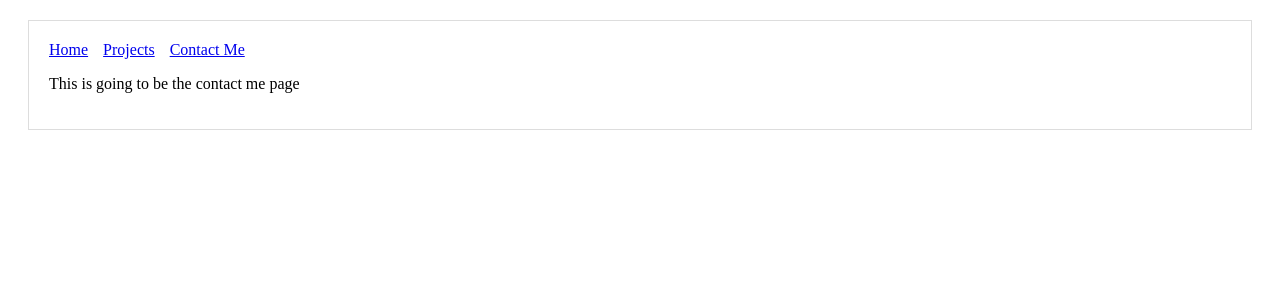
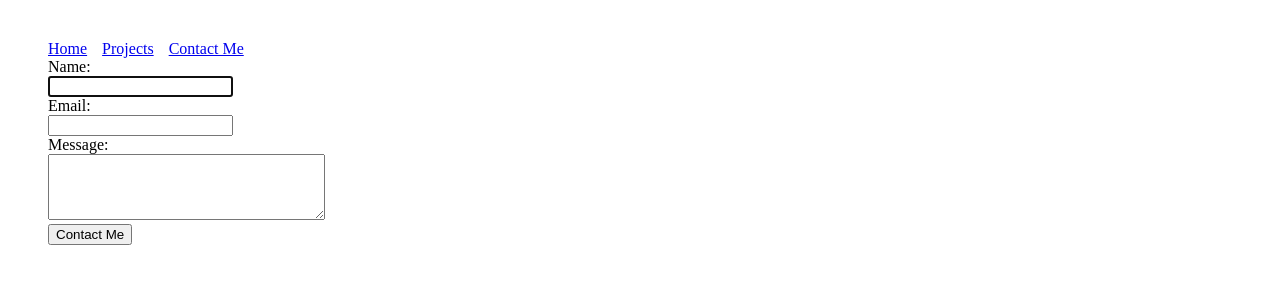
Before and after one commit to heathblandford/pw2.0, a Next.js app: page /contact in a window 1280 px wide. Shown: the top 300 px of the page. Built offline with nearby package versions, Linux system fonts and the light colour scheme.

Commit message:
add a picture, build contact form html

```diff
--- a/components/Layout.js
+++ b/components/Layout.js
@@ -1,13 +1,13 @@
-import Header from './Header';
+import Header from "./Header";
 
 const layoutStyle = {
     margin: 20,
-    padding: 20,
-    border: '1px solid #DDD'
+    padding: 20
 };
 
 const Layout = props => (
     <div style={layoutStyle}>
+
         <Header />
         {props.children}
     </div>
--- a/pages/contact.js
+++ b/pages/contact.js
@@ -1,9 +1,30 @@
-import Layout from '../components/Layout';
+import Layout from "../components/Layout";
+import Head from "next/head";
 
 export default function docs() {
-    return(
+    return (
         <Layout>
-            <p>This is going to be the contact me page</p>
+            <Head>
+                <title>
+                    Contact me... or don't I don't care
+                </title>
+                <meta
+                    name="viewport"
+                    content="initial-scale=1.0, width=device-width"
+                />
+            </Head>
+            <form>
+                Name:<br/>
+                <input type="text" name="firstname" autoFocus /><br/>
+
+                Email:<br/>
+                <input type="email" name="email" /><br/>
+
+                Message:<br/>
+                <textarea rows="4" cols="32"/>
+                <br />
+                <button type="submit">Contact Me</button>
+            </form>
         </Layout>
-    )
+    );
 }
```
Also changed, not shown: pages/index.js (+15 -1 lines), pages/projects.js (+13 -3 lines), public/heath_waterfall.png (added).
